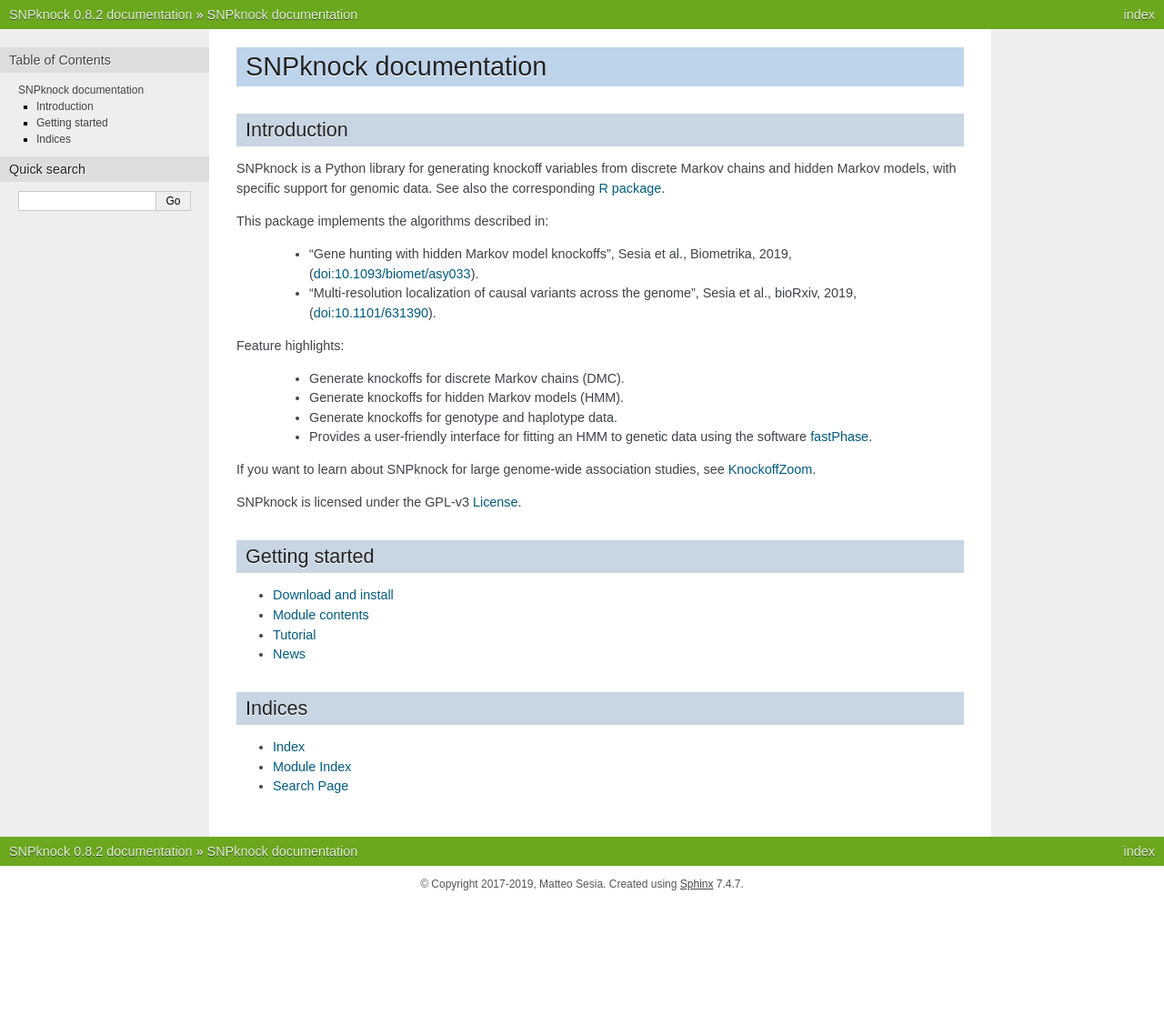
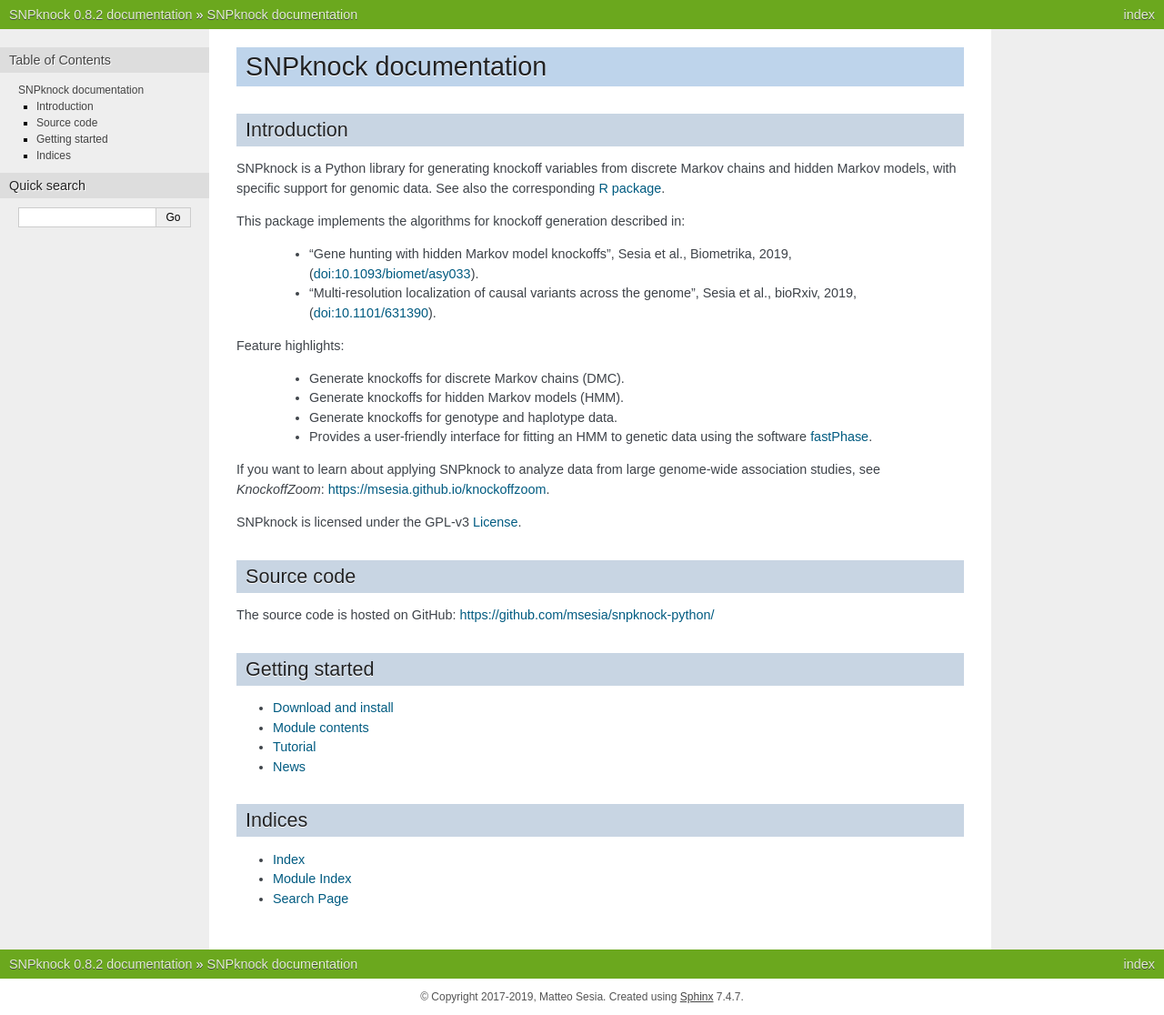
Before and after one commit to msesia/snpknock-python, a Sphinx documentation site: the page built from docs/source/index.rst, in a window 1280 px wide. Shown: the whole page at 91% size. Built offline with Sphinx 7.4.7, drawn with Linux system fonts in a browser that asks for light colours; before the commit the page ends 992 px from its top, so only the background shows below that.

Commit message:
Improved documentation

```diff
--- a/docs/source/index.rst
+++ b/docs/source/index.rst
@@ -12,6 +12,11 @@
    :titlesonly:
 
 .. include:: intro.rst
+
+Source code
+--------------------------
+
+The source code is hosted on GitHub: https://github.com/msesia/snpknock-python/
 
 Getting started
 --------------------------
--- a/docs/source/intro.rst
+++ b/docs/source/intro.rst
@@ -5,7 +5,7 @@
 Markov chains and hidden Markov models, with specific support for genomic data.
 See also the corresponding `R package <https://msesia.github.io/snpknock/>`_.
 
-This package implements the algorithms described in:
+This package implements the algorithms for knockoff generation described in:
 
    * "Gene hunting with hidden Markov model knockoffs", Sesia et al., Biometrika, 2019, (`<doi:10.1093/biomet/asy033>`_).
    * "Multi-resolution localization of causal variants across the genome", Sesia et al., bioRxiv, 2019, (`<doi:10.1101/631390>`_).
@@ -18,6 +18,6 @@
    * Provides a user-friendly interface for fitting an HMM to genetic data
      using the software `fastPhase <http://stephenslab.uchicago.edu/software.html#fastphase>`_.
 
-If you want to learn about SNPknock for large genome-wide association studies, see `KnockoffZoom <https://msesia.github.io/knockoffzoom/>`_.
+If you want to learn about applying SNPknock to analyze data from large genome-wide association studies, see *KnockoffZoom*: https://msesia.github.io/knockoffzoom.
 
 SNPknock is licensed under the GPL-v3 :doc:`license`.
```
Also changed, not shown: README.md (+1 -3 lines).
